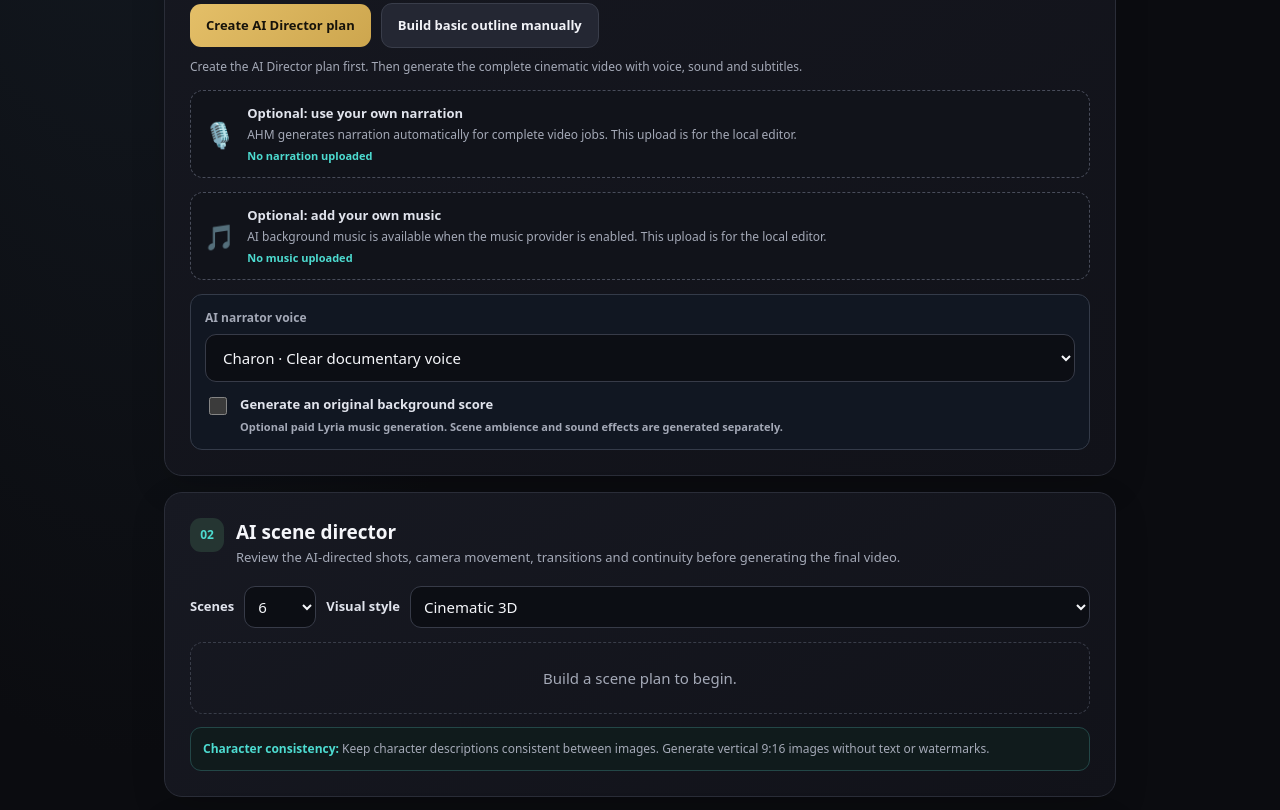
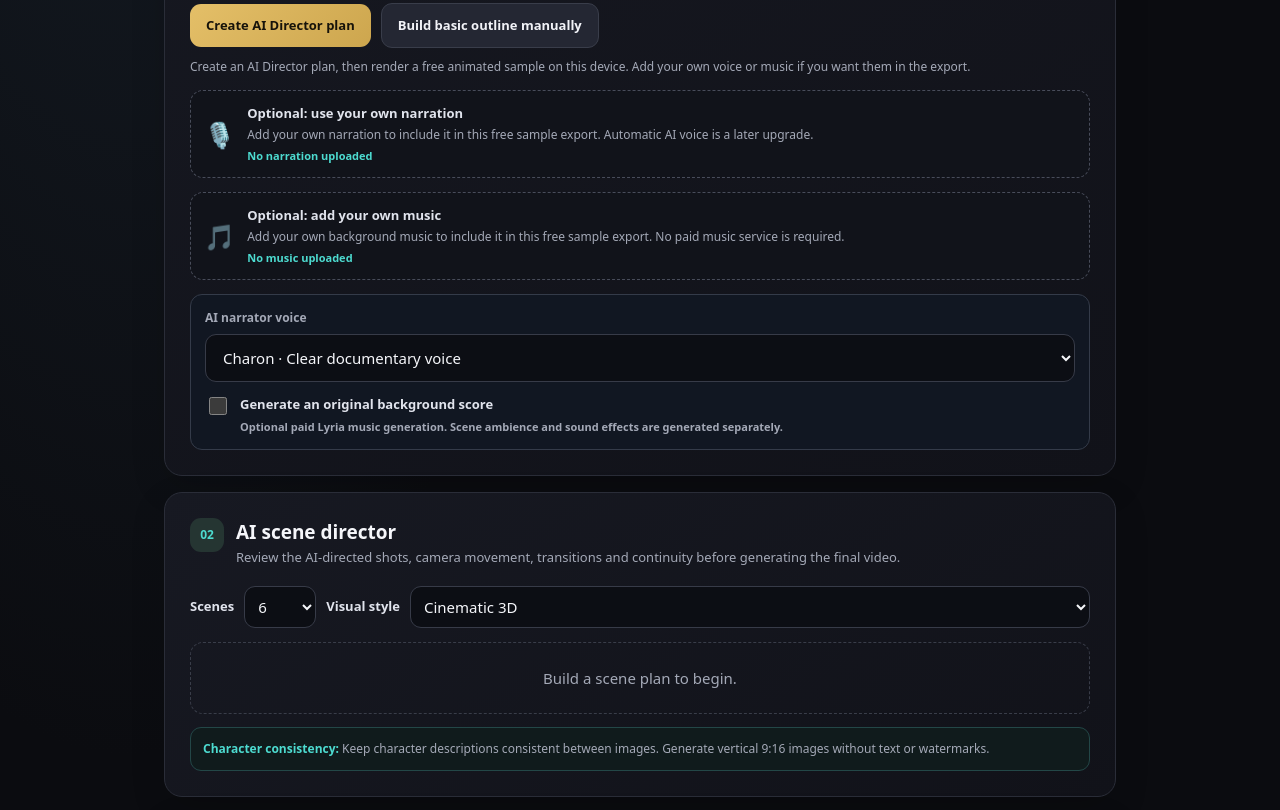
Before and after one commit to socialboosthub/Lock, a website: page public/index.html in a window 1280 px wide. Shown: the part 900-1710 px from the top of the page. Drawn offline with Linux system fonts and the light colour scheme; no server answers.

Commit message:
Clarify free sample audio options in editor

```diff
--- a/public/index.html
+++ b/public/index.html
@@ -53,13 +53,13 @@
         <button id="aiStoryBtn" class="primary">Create AI Director plan</button>
         <button id="sceneBtn" class="secondary">Build basic outline manually</button>
       </div>
-      <p id="aiStoryStatus" class="hint" role="status">Create the AI Director plan first. Then generate the complete cinematic video with voice, sound and subtitles.</p>
+      <p id="aiStoryStatus" class="hint" role="status">Create an AI Director plan, then render a free animated sample on this device. Add your own voice or music if you want them in the export.</p>
 
       <label class="uploadBox" for="voiceFile">
         <span class="uploadIcon">🎙️</span>
         <span>
           <strong>Optional: use your own narration</strong>
-          <small>AHM generates narration automatically for complete video jobs. This upload is for the local editor.</small>
+          <small>Add your own narration to include it in this free sample export. Automatic AI voice is a later upgrade.</small>
           <em id="voiceName">No narration uploaded</em>
         </span>
       </label>
@@ -69,7 +69,7 @@
         <span class="uploadIcon">🎵</span>
         <span>
           <strong>Optional: add your own music</strong>
-          <small>AI background music is available when the music provider is enabled. This upload is for the local editor.</small>
+          <small>Add your own background music to include it in this free sample export. No paid music service is required.</small>
           <em id="musicName">No music uploaded</em>
         </span>
       </label>
```
